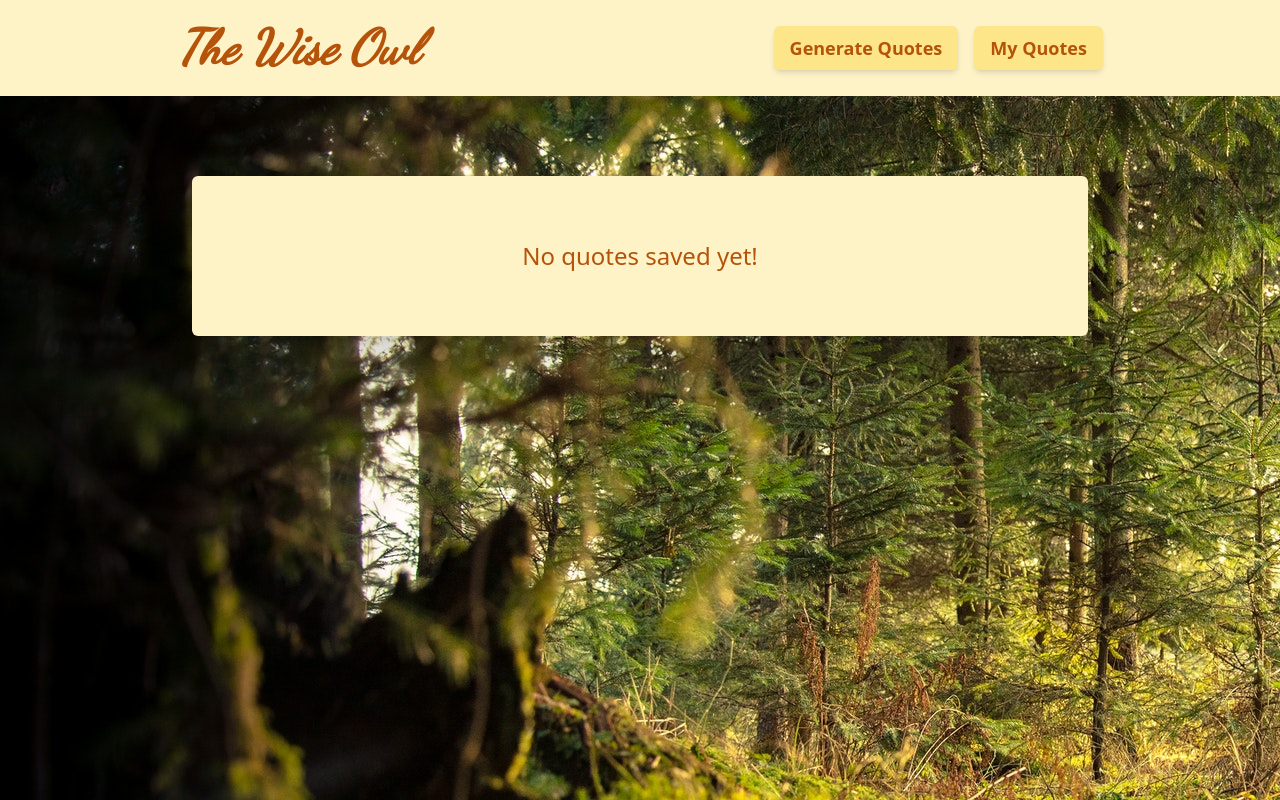
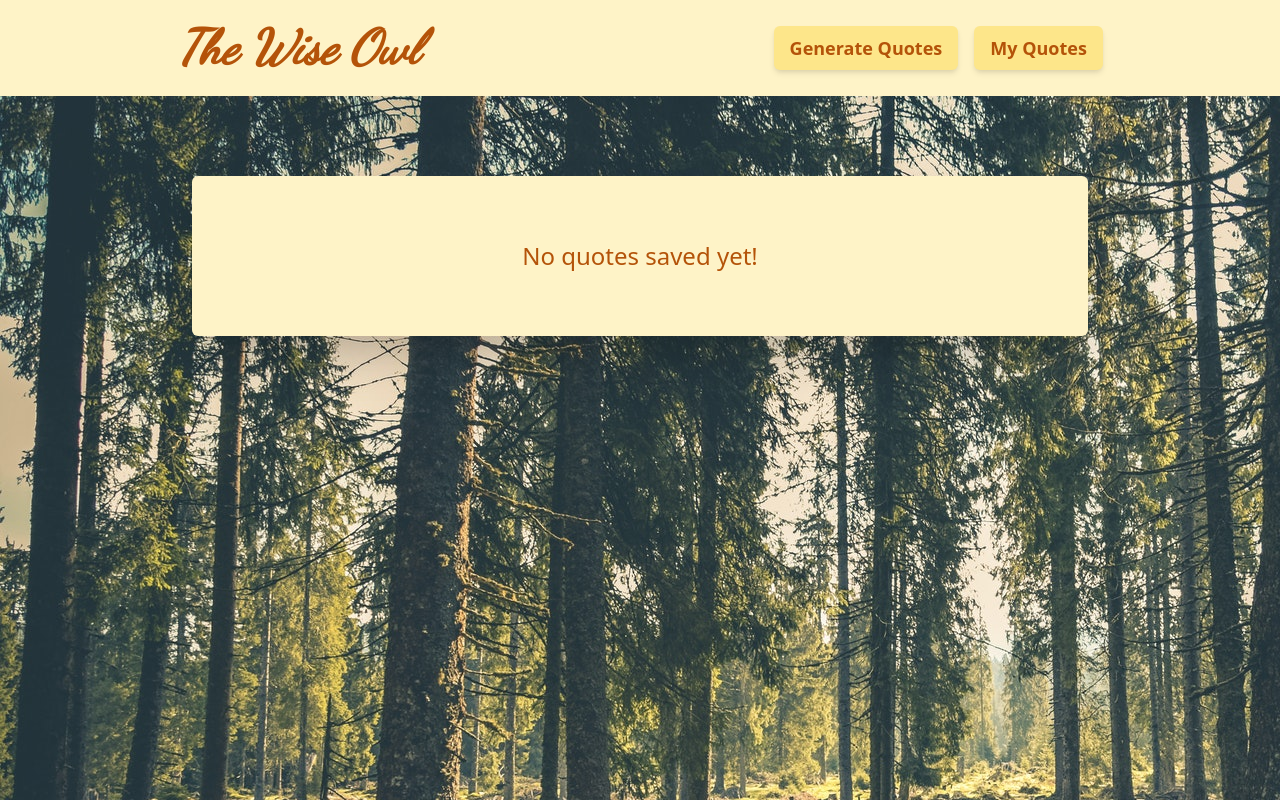
Before and after one commit to konstapascal/the-wise-owl, a Next.js app: page /quotes in a window 1280 px wide. Built offline with nearby package versions, Linux system fonts and the light colour scheme.

Commit message:
changed bg image

```diff
--- a/styles/globals.css
+++ b/styles/globals.css
@@ -9,5 +9,5 @@ body {
 }
 
 .main-wrapper {
-	background-image: url('/forest-6.jpg');
+	background-image: url('/forest-5.jpg');
 }
```
